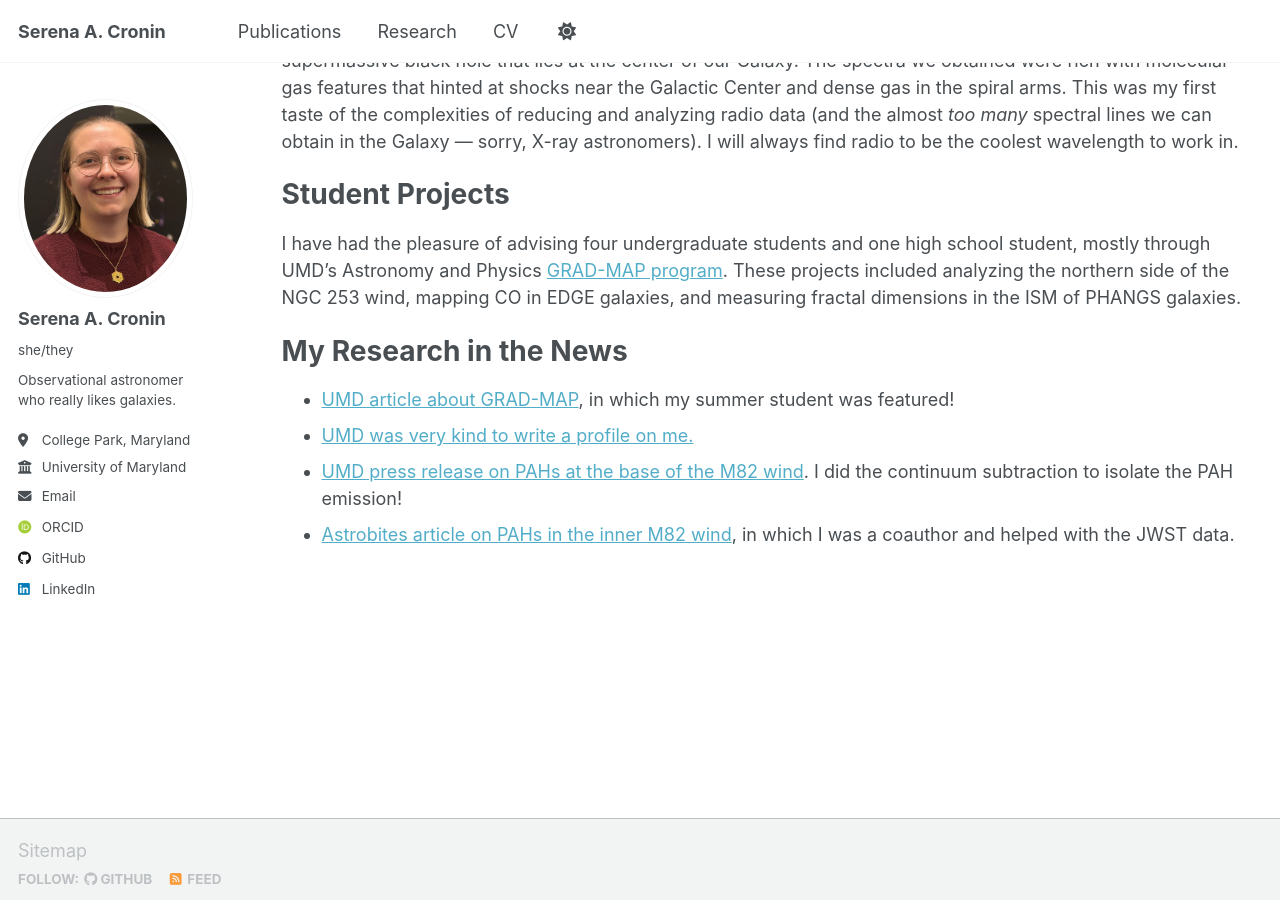
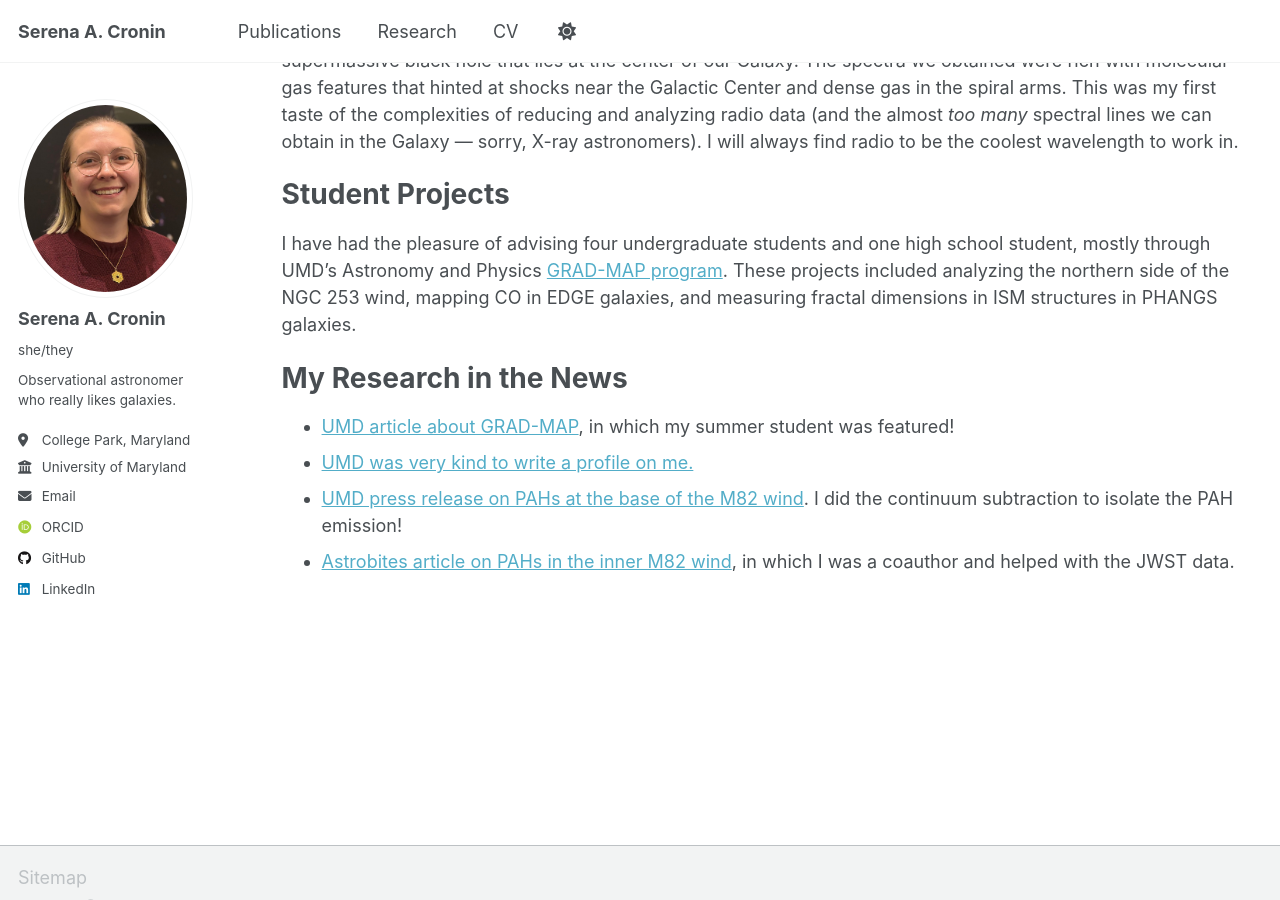
Before and after one commit to serenacronin/serenacronin.github.io, a Jekyll site: the page built from _pages/research.md, in a window 1280 px wide and 900 px high, scrolled down 1868 px. Built offline with Jekyll 4.4.1, drawn with Linux system fonts in a browser that asks for light colours; some web fonts are replaced; a script that is not in the unit is left out.

Commit message:
Update research.md

```diff
--- a/_pages/research.md
+++ b/_pages/research.md
@@ -35,7 +35,7 @@ The interstellar medium (ISM) is comprised of the gas and dust between stellar s
 
 Student Projects
 ======
-I have had the pleasure of advising four undergraduate students and one high school student, mostly through UMD's Astronomy and Physics [GRAD-MAP program](https://www.umdgradmap.org/). These projects included analyzing the northern side of the NGC 253 wind, mapping CO in EDGE galaxies, and measuring fractal dimensions in the ISM of PHANGS galaxies.
+I have had the pleasure of advising four undergraduate students and one high school student, mostly through UMD's Astronomy and Physics [GRAD-MAP program](https://www.umdgradmap.org/). These projects included analyzing the northern side of the NGC 253 wind, mapping CO in EDGE galaxies, and measuring fractal dimensions in ISM structures in PHANGS galaxies.
 
 My Research in the News
 ======
```
